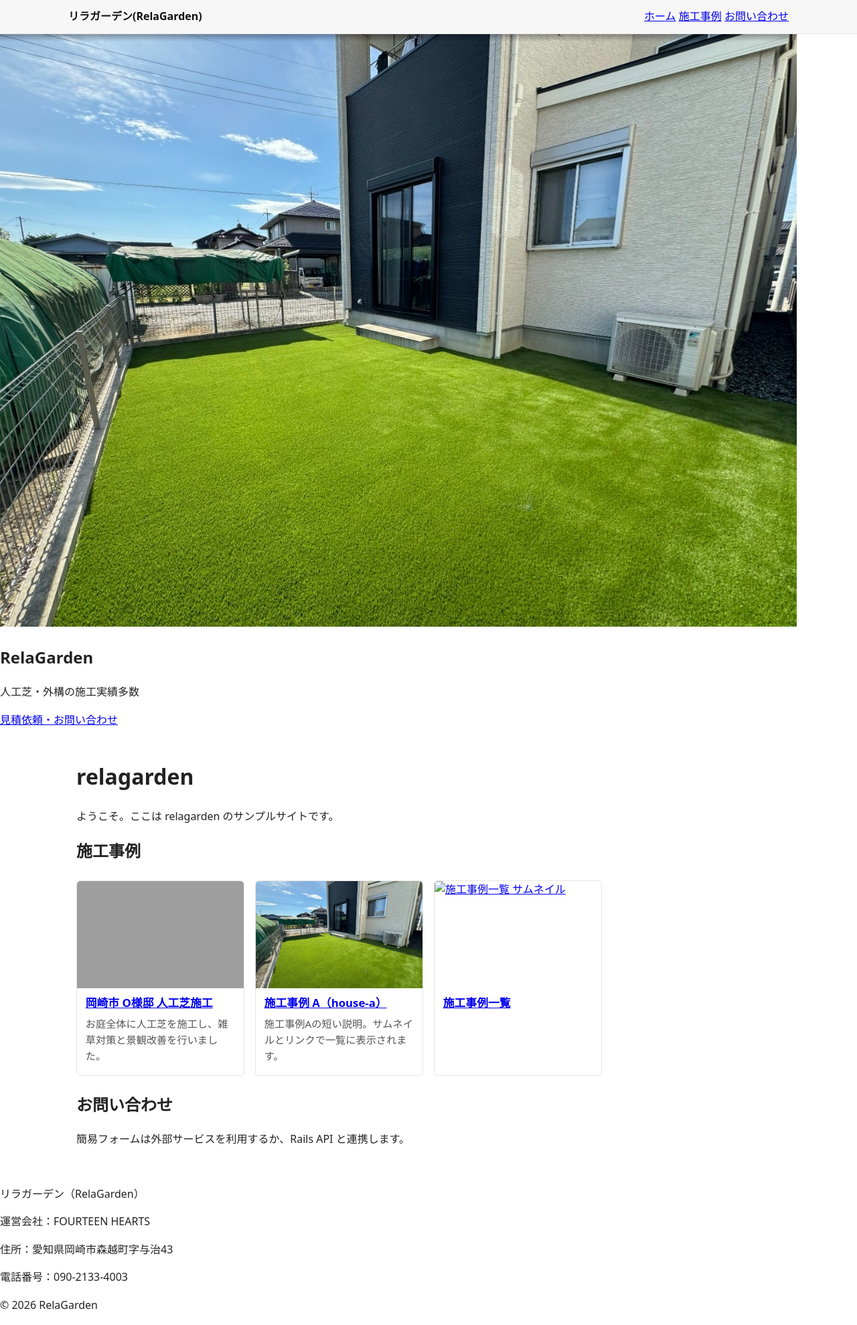
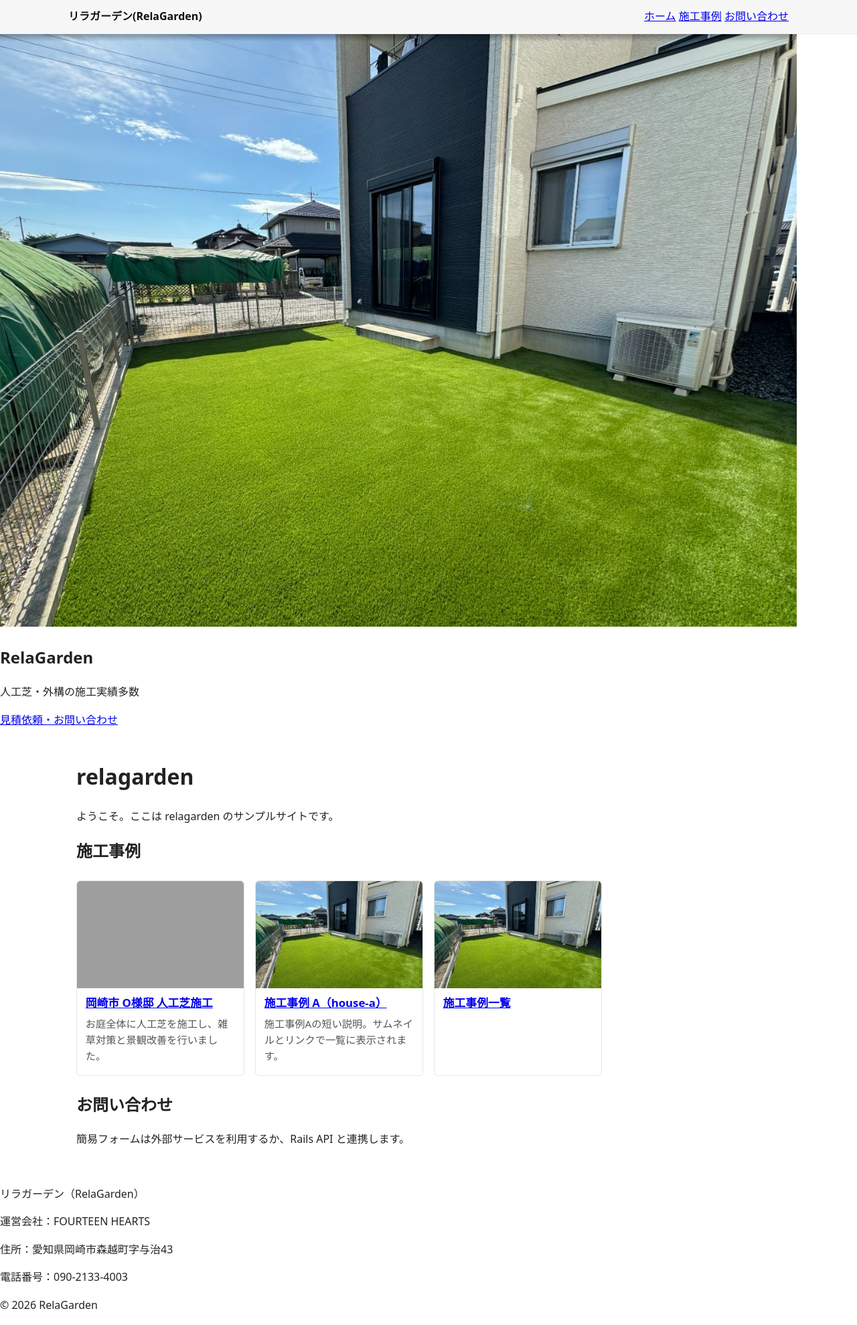
Before and after one commit to nukumizu719-cpu/relagarden, a Jekyll site: the page built from index.html, in a window 1280 px wide. Shown: the whole page at 67% size. Built offline with Jekyll 4.4.1, drawn with Linux system fonts in a browser that asks for light colours; grey boxes are pictures that could not be loaded.

Commit message:
favicon追加・default.html・default-thumb.jpg追加

```diff
--- a/_layouts/default.html
+++ b/_layouts/default.html
@@ -1,20 +1,32 @@
 <!doctype html>
 <html lang="ja">
 <head>
-  <meta charset="utf-8" />
-  <meta name="viewport" content="width=device-width,initial-scale=1" />
-  <title>{{ page.title }} | {{ site.title }}</title>
-  <meta name="description" content="relagarden 繧ｵ繧､繝郁ｪｬ譏弱ｒ縺薙％縺ｫ" />
+  <meta charset="utf-8">
+  <meta name="viewport" content="width=device-width,initial-scale=1">
+
+  {% if page.url == "/" %}
+    <title>{{ site.title }} | {{ site.description }}</title>
+  {% else %}
+    <title>{{ page.title }} | {{ site.title }}</title>
+  {% endif %}
+
+  <meta name="description" content="{{ site.description }}">
+  <link rel="icon" type="image/png" href="/favicon.png">
   <link rel="stylesheet" href="{{ '/assets/css/relagarden.css' | relative_url }}">
 </head>
 <body>
+
   {% include header.html %}
 
-  {% include hero.html %}
+  {% if page.url == "/" %}
+    {% include hero.html %}
+  {% endif %}
 
   <main class="container">
     {{ content }}
   </main>
+
   {% include footer.html %}
+
 </body>
 </html>
```
Also changed, not shown: assets/images/works/default-thumb.jpg (added), favicon.png (added).
